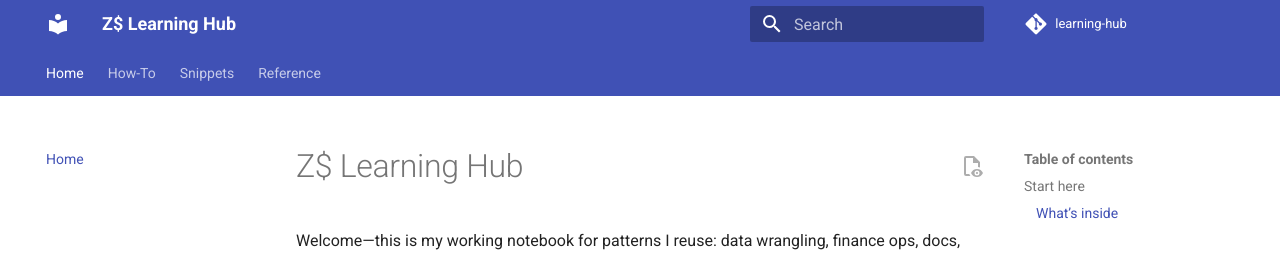
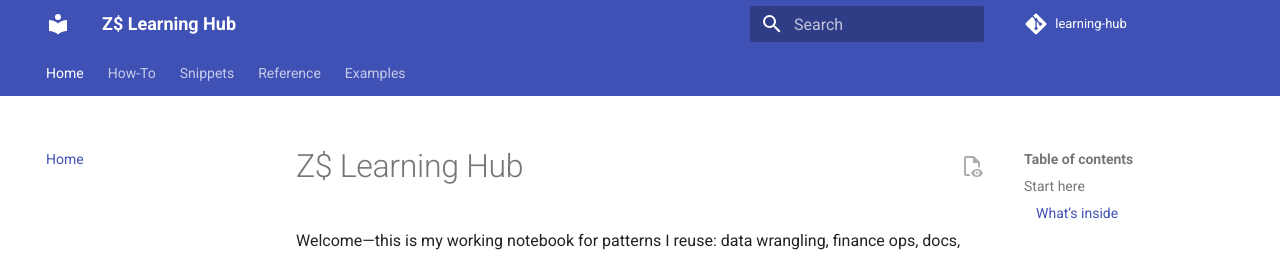
Before and after one commit to zacharymplace/learning-hub, an MkDocs documentation site: the page built from docs/index.md, in a window 1280 px wide. Shown: the top 257 px of the page. Built offline with MkDocs 1.6.1 and Material for MkDocs 9.7.7, drawn with Linux system fonts in a browser that asks for light colours; comment, search, counter and statistics services are not loaded.

Commit message:
Update mkdocs.yml

```diff
--- a/mkdocs.yml
+++ b/mkdocs.yml
@@ -47,3 +47,4 @@ nav:
       - Python: snippets/python.md
   - Reference:
       - Conventions: reference/conventions.md
+  - Examples: examples.md
```
